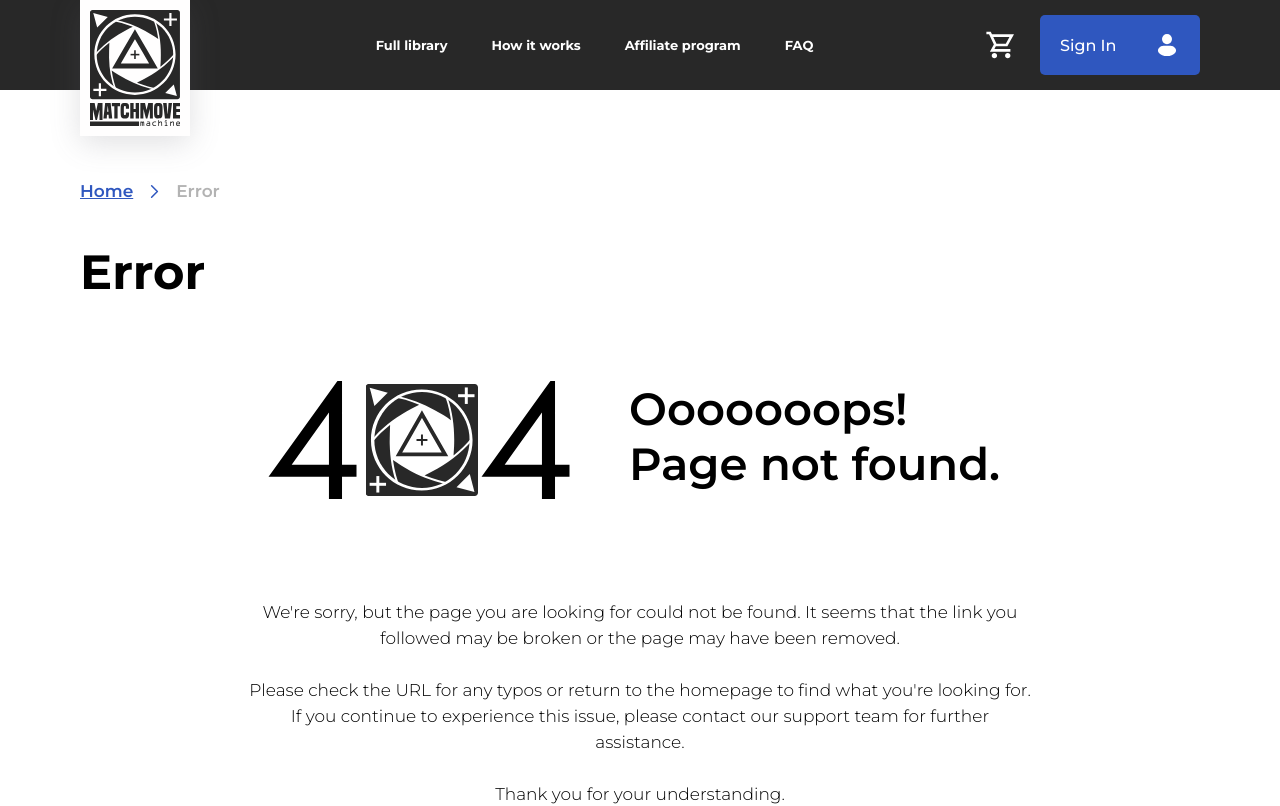
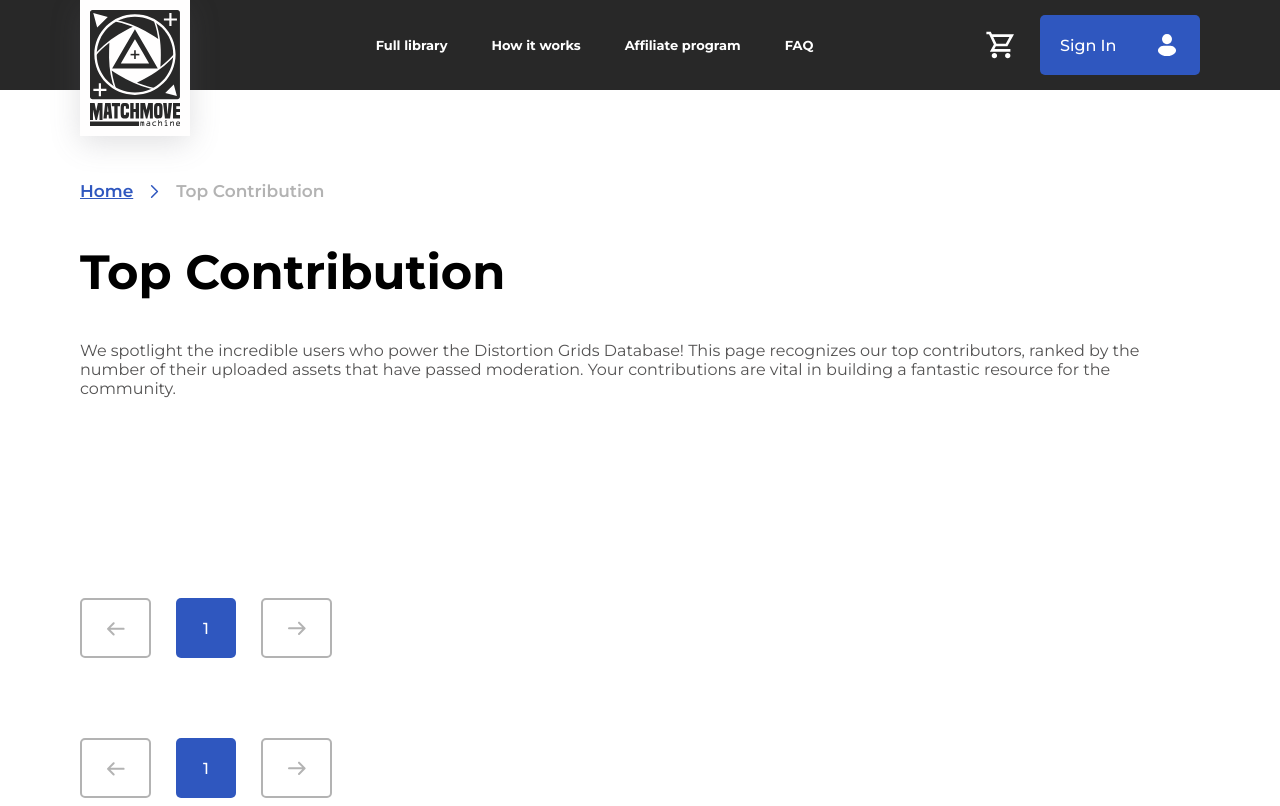
Before and after one commit to EasyDev-co/Matchmove_machine_site, a React (Create React App) app in the folder frontend/: page /top-contribution in a window 1280 px wide. Shown: the top 806 px of the page. Built offline with nearby package versions, Linux system fonts and the light colour scheme.

Commit message:
убрал поля дескрипшн и хау ту юз

```diff
--- a/frontend/src/App.jsx
+++ b/frontend/src/App.jsx
@@ -20,6 +20,7 @@ import ScrollToTop from "./hooks/ScrollToTop";
 import CreatorProfile from "./pages/CreatorProfile";
 import TermsOfUse from "./components/Footer/TermsOfUse";
 import PrivacyPolicy from "./components/Footer/PrivacyPolicy";
+import TopContributors from "./pages/TopContributors/TopContributors";
 
 function App() {
   return (
@@ -74,6 +75,7 @@ function App() {
                 />
                 <Route path="faq" element={<Faq />} />
                 <Route path="how-it-works" element={<HowTo />} />
+                <Route path="top-contribution" element={<TopContributors />} />
                 <Route path="*" element={<NotFound />} />
               </Routes>
             </Layout>
--- a/frontend/src/components/NavigationTop/NavigationTop.jsx
+++ b/frontend/src/components/NavigationTop/NavigationTop.jsx
@@ -30,7 +30,12 @@ const NavigationTop =({title, text, singleProduct})=>{
             <Link to="/">Home {breadcrumbsvg}</Link>
             <p>FAQ</p>
           </div>
-        )  : title === "How it works" ?(
+        ) : title === "Top Contribution" ? (
+          <div className={styles.breadcrumbs}>
+            <Link to="/">Home {breadcrumbsvg}</Link>
+            <p>Top Contribution</p>
+          </div>
+        ) : title === "How it works" ?(
           <div className={styles.breadcrumbs}>
           <Link to="/">Home {breadcrumbsvg}</Link>
           <p>How it works</p>
--- a/frontend/src/components/ProductField/ProductField.jsx
+++ b/frontend/src/components/ProductField/ProductField.jsx
@@ -8,7 +8,9 @@ const ProductField =({singleProduct, handleButtonClick, activeButton})=>{
 
     return (
         <section className={styles.main} id="assets">
-            <div className={styles.toggleCont}>
+            <h2 className="h2-medium">Assets</h2>
+            <FileBlock/>
+            {/* <div className={styles.toggleCont}>
                 <button
                     onClick={() => handleButtonClick('Assets')}
                     className={activeButton === 'Assets' ? styles.active : ''}
@@ -30,7 +32,7 @@ const ProductField =({singleProduct, handleButtonClick, activeButton})=>{
             </div>
             {activeButton==="Assets" && <FileBlock/>}
             {activeButton==="Description" && <Description description={singleProduct.description}/>}
-            {activeButton === "How to use" && <HowToUse/>}
+            {activeButton === "How to use" && <HowToUse/>} */}
         </section>
     );
 };
--- /dev/null
+++ b/frontend/src/pages/TopContributors/TopContributors.jsx
@@ -0,0 +1,51 @@
+import { useSelector } from "react-redux";
+import NavigationTop from "../../components/NavigationTop/NavigationTop";
+import styles from "./TopContributors.module.css";
+import Pagination from "../../components/Pagination/Pagination";
+import testPhoto from "../../assets/images/testava.jpg";
+
+const TopContributors = () => {
+  const { products, status } = useSelector((state) => state.products);
+
+  const test = [
+    {
+        photo: testPhoto,
+        name: 'Pidor Ivanov',
+        quantity: '666',
+    },
+  ]
+
+//Сделай функцию для поиска в массиве
+  return (
+    <div>
+      <NavigationTop
+        title="Top Contribution"
+        text="We spotlight the incredible users who power the Distortion Grids Database!
+        This page recognizes our top contributors, ranked by the number of their uploaded
+        assets that have passed moderation. Your contributions are vital in building
+        a fantastic resource for the community."
+      />
+      <section className={`height`}>
+        <Pagination
+          pagination={{
+            count: products.count,
+            next: products.next,
+            previous: products.previous,
+          }}
+        />
+        <div className={styles.main}>
+
+        </div>
+        <Pagination
+          pagination={{
+            count: products.count,
+            next: products.next,
+            previous: products.previous,
+          }}
+        />
+      </section>
+    </div>
+  );
+};
+
+export default TopContributors;
```
Also changed, not shown: frontend/src/assets/images/testava.jpg (added), frontend/src/pages/TopContributors/TopContributors.module.css (added), 1 other file (tests, documents, lock files or other folders).
